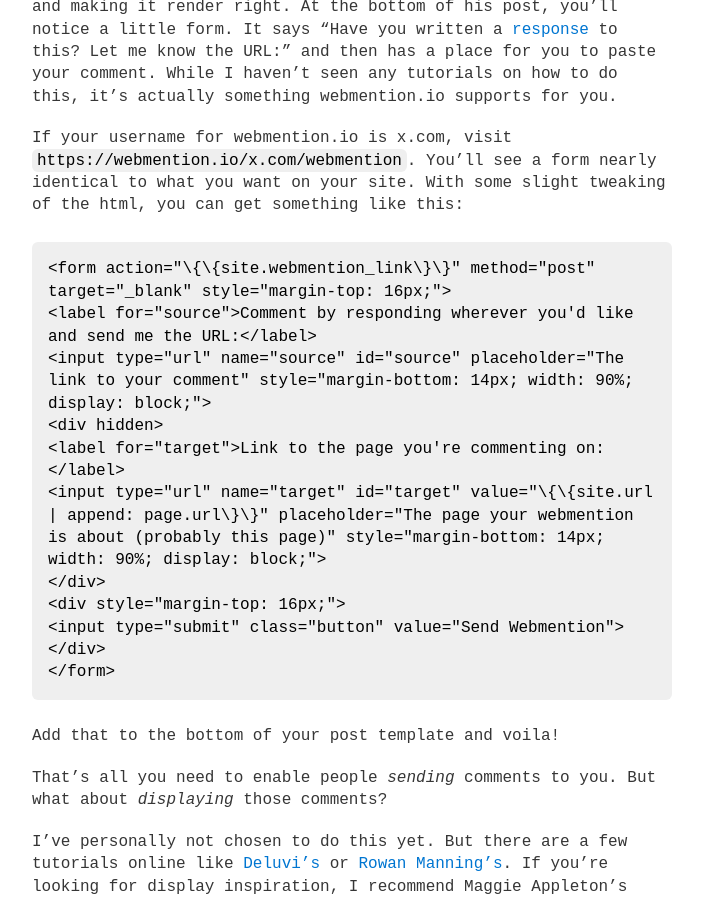
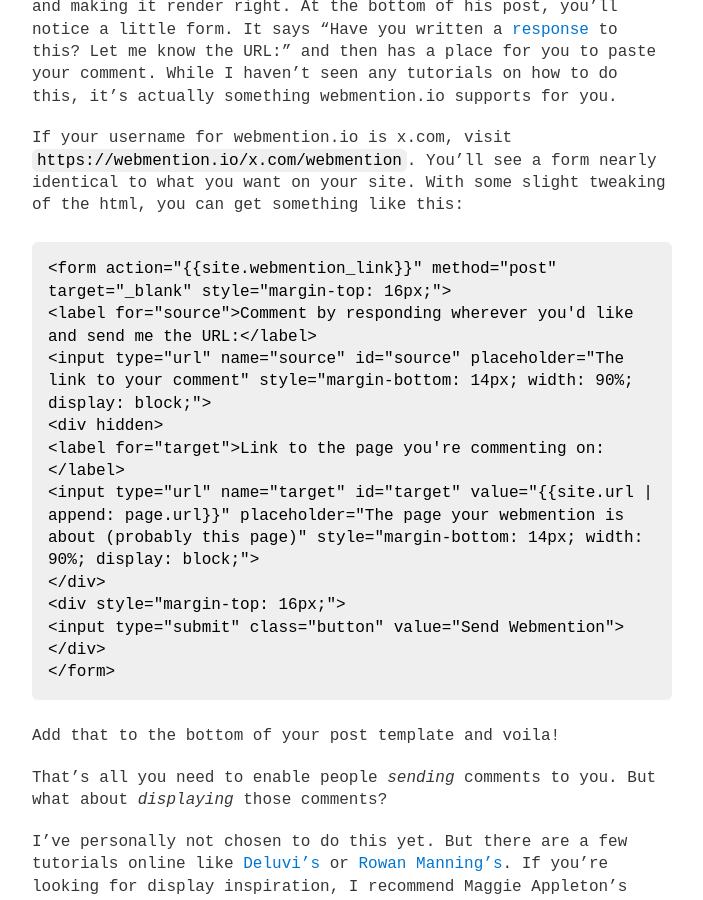
Before and after one commit to person-al/person-al.github.io, a Jekyll site: the page built from _posts/2024-01-14-🌱-adding-a-comments-section-to-a-static-site.md, in a window 1280 px wide and 900 px high, scrolled down 2173 px. Shown: the whole window, without its empty margins (288-991 px from the left). Built offline with Jekyll 4.4.1, drawn with Linux system fonts in a browser that asks for light colours.

Commit message:
try again

````diff
--- a/_posts/2024-01-14-🌱-adding-a-comments-section-to-a-static-site.md
+++ b/_posts/2024-01-14-🌱-adding-a-comments-section-to-a-static-site.md
@@ -34,19 +34,22 @@ That's all you need to do to _receive_ webmentions. But how do you support peopl
 Aaron Parecki has a [great post](https://aaronparecki.com/2018/06/30/11/your-first-webmention) on sending your first webmention and making it render right. At the bottom of his post, you'll notice a little form. It says "Have you written a [response](https://indieweb.org/responses) to this? Let me know the URL:" and then has a place for you to paste your comment. While I haven't seen any tutorials on how to do this, it's actually something webmention.io supports for you.
 
 If your username for webmention.io is x.com, visit `https://webmention.io/x.com/webmention`. You'll see a form nearly identical to what you want on your site. With some slight tweaking of the html, you can get something like this:
+
+{% raw %}
 ```html
-<form action="\{\{site.webmention_link\}\}" method="post" target="_blank" style="margin-top: 16px;">
+<form action="{{site.webmention_link}}" method="post" target="_blank" style="margin-top: 16px;">
 <label for="source">Comment by responding wherever you'd like and send me the URL:</label>
 <input type="url" name="source" id="source" placeholder="The link to your comment" style="margin-bottom: 14px; width: 90%; display: block;">
 <div hidden>
 <label for="target">Link to the page you're commenting on:</label>
-<input type="url" name="target" id="target" value="\{\{site.url | append: page.url\}\}" placeholder="The page your webmention is about (probably this page)" style="margin-bottom: 14px; width: 90%; display: block;">
+<input type="url" name="target" id="target" value="{{site.url | append: page.url}}" placeholder="The page your webmention is about (probably this page)" style="margin-bottom: 14px; width: 90%; display: block;">
 </div>
 <div style="margin-top: 16px;">
 <input type="submit" class="button" value="Send Webmention">
 </div>
 </form>
 ```
+{% endraw %}
 
 Add that to the bottom of your post template and voila!
 
````
